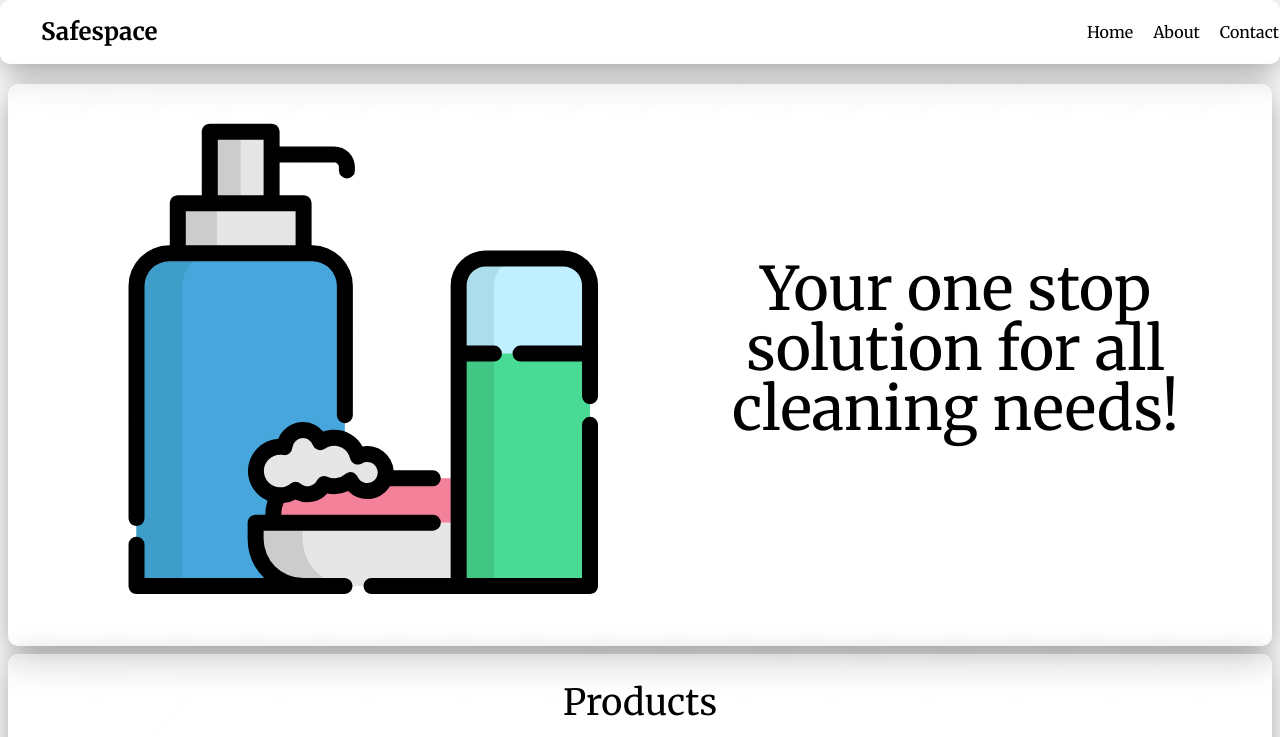
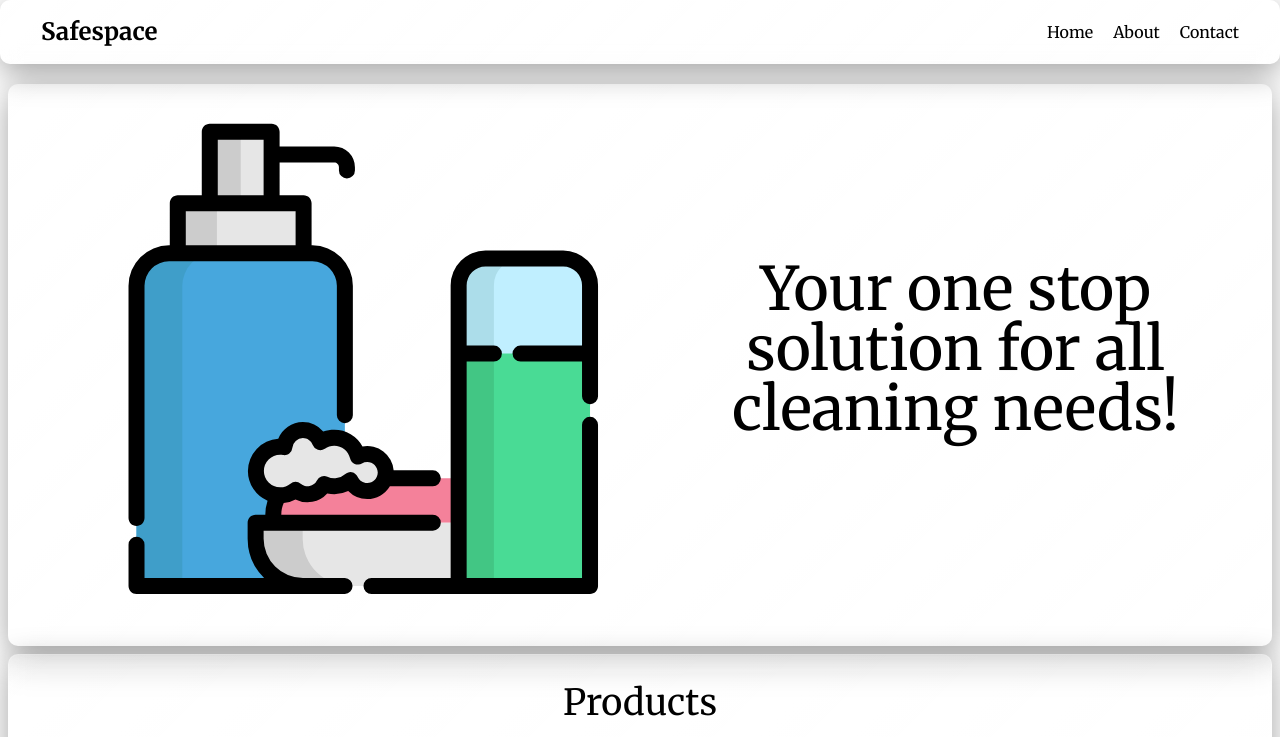
Before and after one commit to vidit9151/SafeSpace-, a React (Vite) app: page / in a window 1280 px wide. Shown: the top 737 px of the page. Built offline with nearby package versions, Linux system fonts and the light colour scheme.

Commit message:
z-index fix sticy unfixed

```diff
--- a/src/App.tsx
+++ b/src/App.tsx
@@ -11,6 +11,7 @@ const App = () => {
   return (
     <BrowserRouter>
       <Navbar />
+
       {ham && <MobTabNav />}
       <Routes>
         <Route path="/" element={<Home_Page />} />
--- a/src/components/Navbar/Navbar.tsx
+++ b/src/components/Navbar/Navbar.tsx
@@ -7,11 +7,14 @@ import { hamburgerOpenAtom } from "../../atoms/atoms";
 const Navbar = () => {
   const [hamburgerOpen, setHamburgerOpen] = useRecoilState(hamburgerOpenAtom);
   return (
-    <div className="shadow-inner relative shadow-black flex  glass justify-between h-16 items-center  ">
+    <div
+      className="shadow-inner  shadow-black flex  glass justify-between h-16 items-center sticky z-10
+      "
+    >
       <div className="pl-10 ">
         <Logo />
       </div>
-      <div className=" hidden md:block">
+      <div className=" hidden md:block pr-10">
         <Navlinks />
       </div>
       <div
--- a/src/main.tsx
+++ b/src/main.tsx
@@ -4,6 +4,8 @@ import { RecoilRoot } from "recoil";
 
 ReactDOM.createRoot(document.getElementById("root")!).render(
   <RecoilRoot>
-    <App />
+    <div>
+      <App />
+    </div>
   </RecoilRoot>
 );
```
